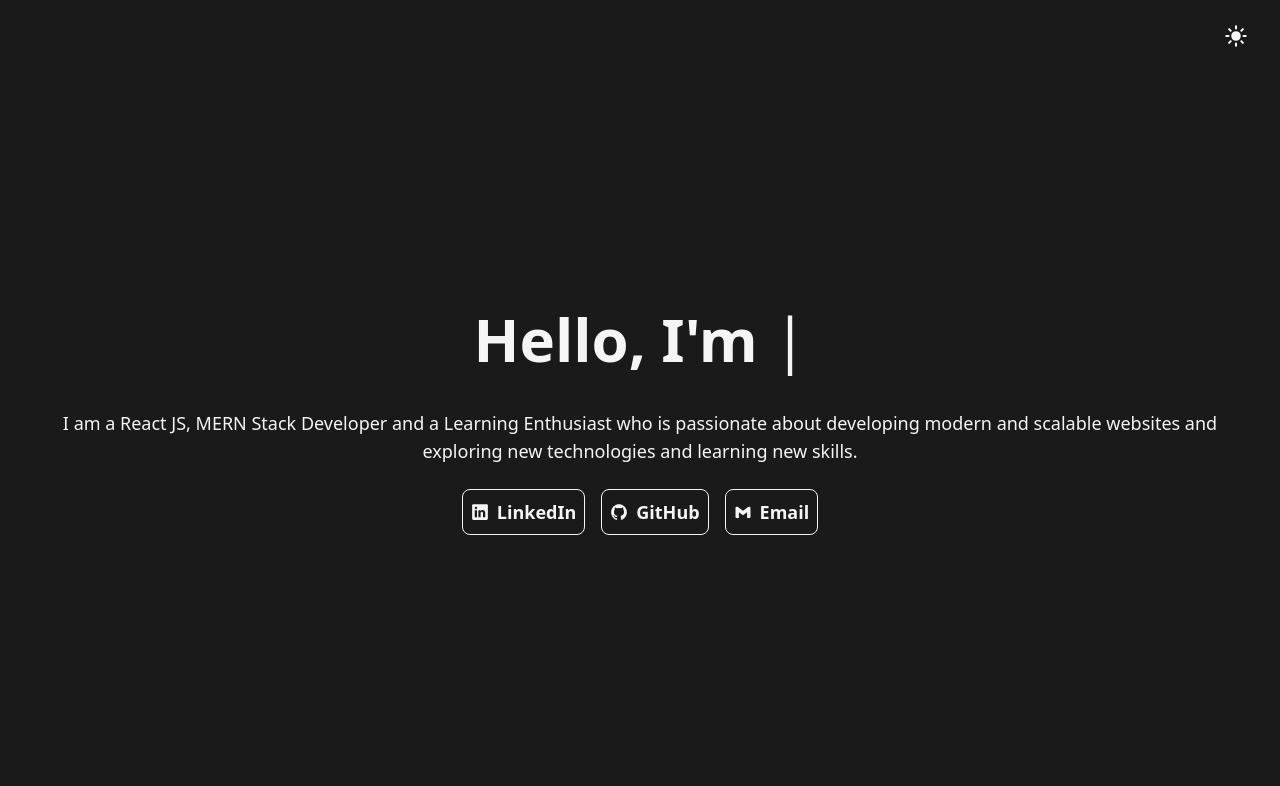
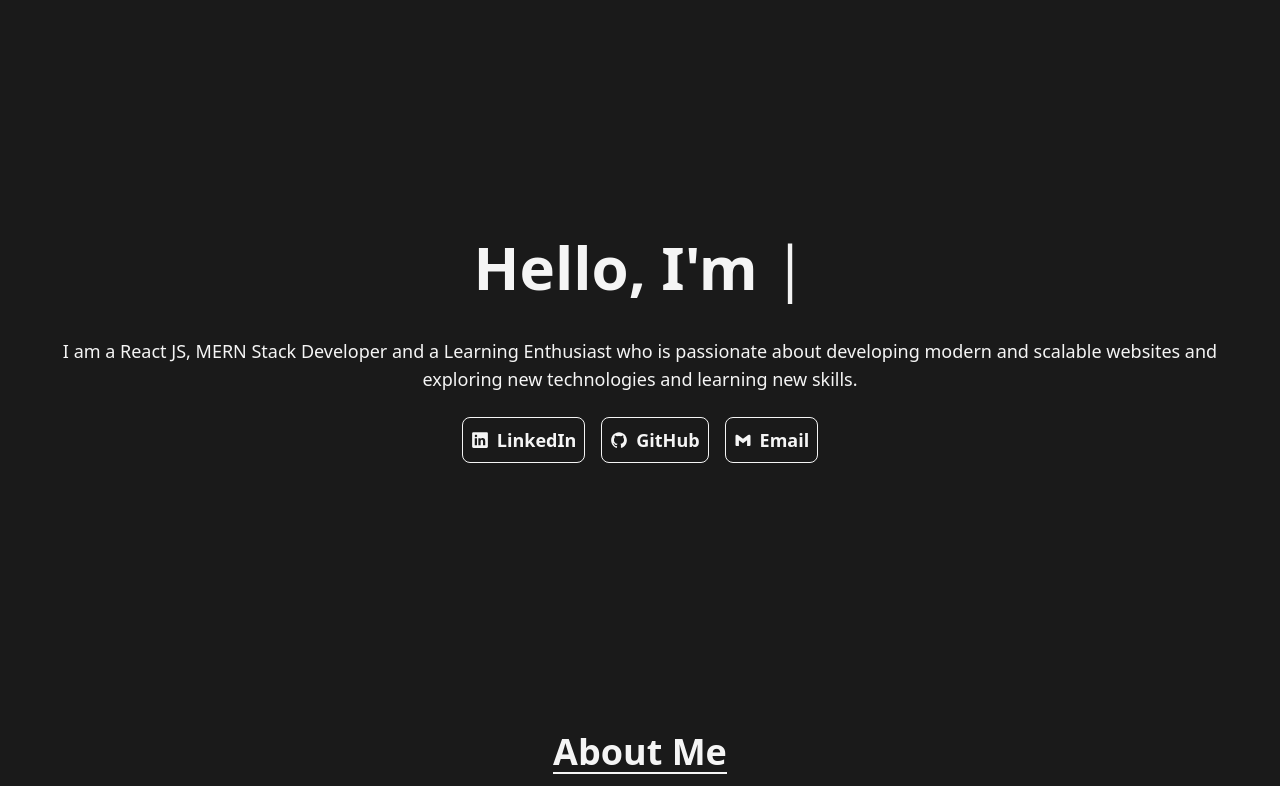
Before and after one commit to probhask/portfolio, a Next.js app: page / in a window 1280 px wide. Shown: the top 786 px of the page. Built offline with nearby package versions, Linux system fonts and the light colour scheme.

Commit message:
UPDATE: remove header

```diff
--- a/src/app/page.tsx
+++ b/src/app/page.tsx
@@ -1,7 +1,7 @@
 import AboutMe from "@/components/AboutMe";
 import ContactMe from "@/components/ContactMe";
 import Footer from "@/components/Footer";
-import Header from "@/components/Header";
+// import Header from "@/components/Header";
 import Intoduction from "@/components/Intoduction";
 import Projects from "@/components/Projects";
 import Skills from "@/components/Skills";
@@ -10,8 +10,8 @@ import { ThemeProvider } from "@/context/theme.context";
 export default function Home() {
   return (
     <ThemeProvider>
-      <div className="min-h-screen w-full container mx-auto bg-background px-2">
-        <Header />
+      <div className="min-h-screen   mx-auto  px-2 bg-background text-background">
+        {/* <Header /> */}
         <main className="space-y-8">
           <Intoduction />
           <AboutMe />
```
